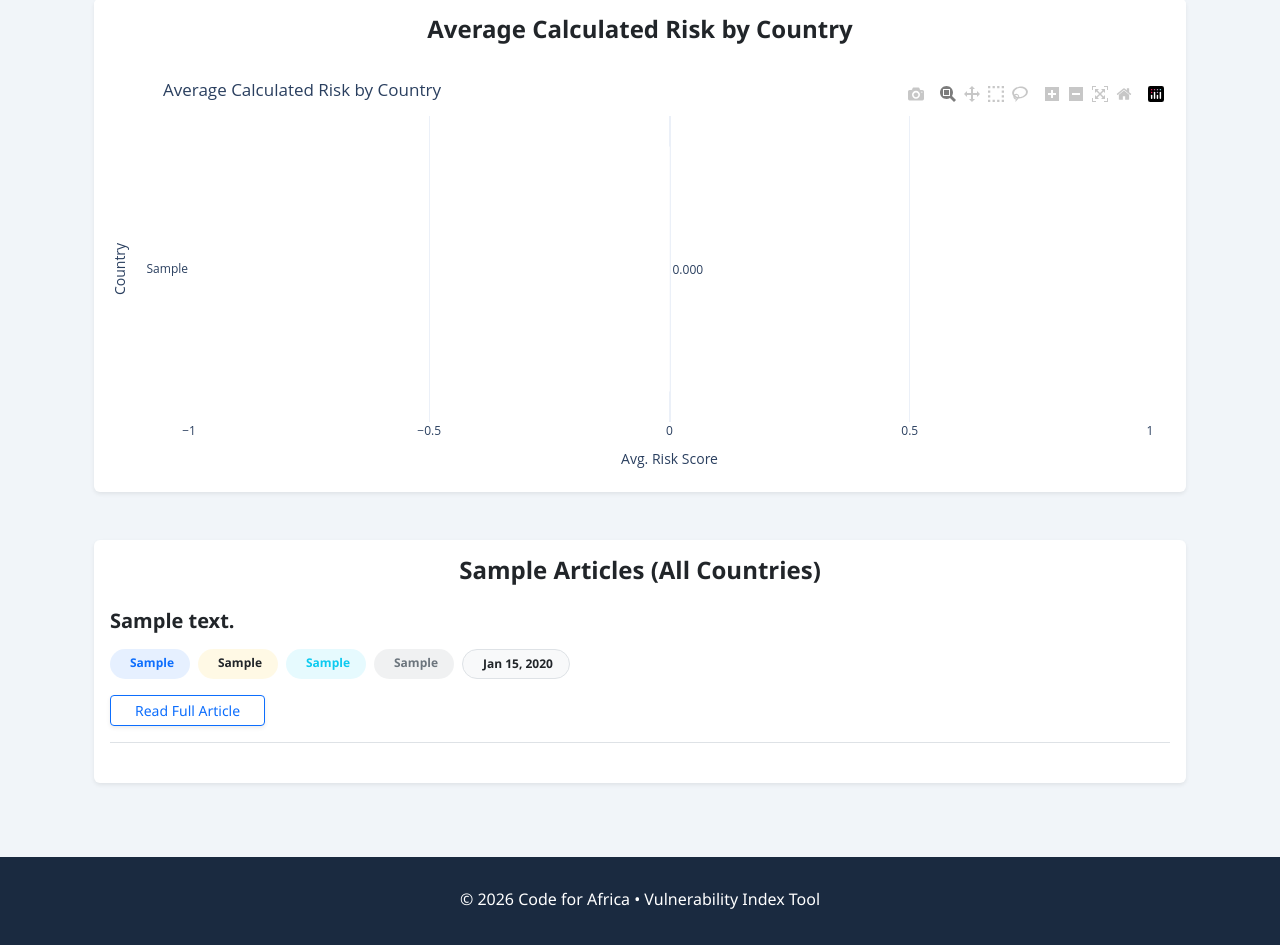
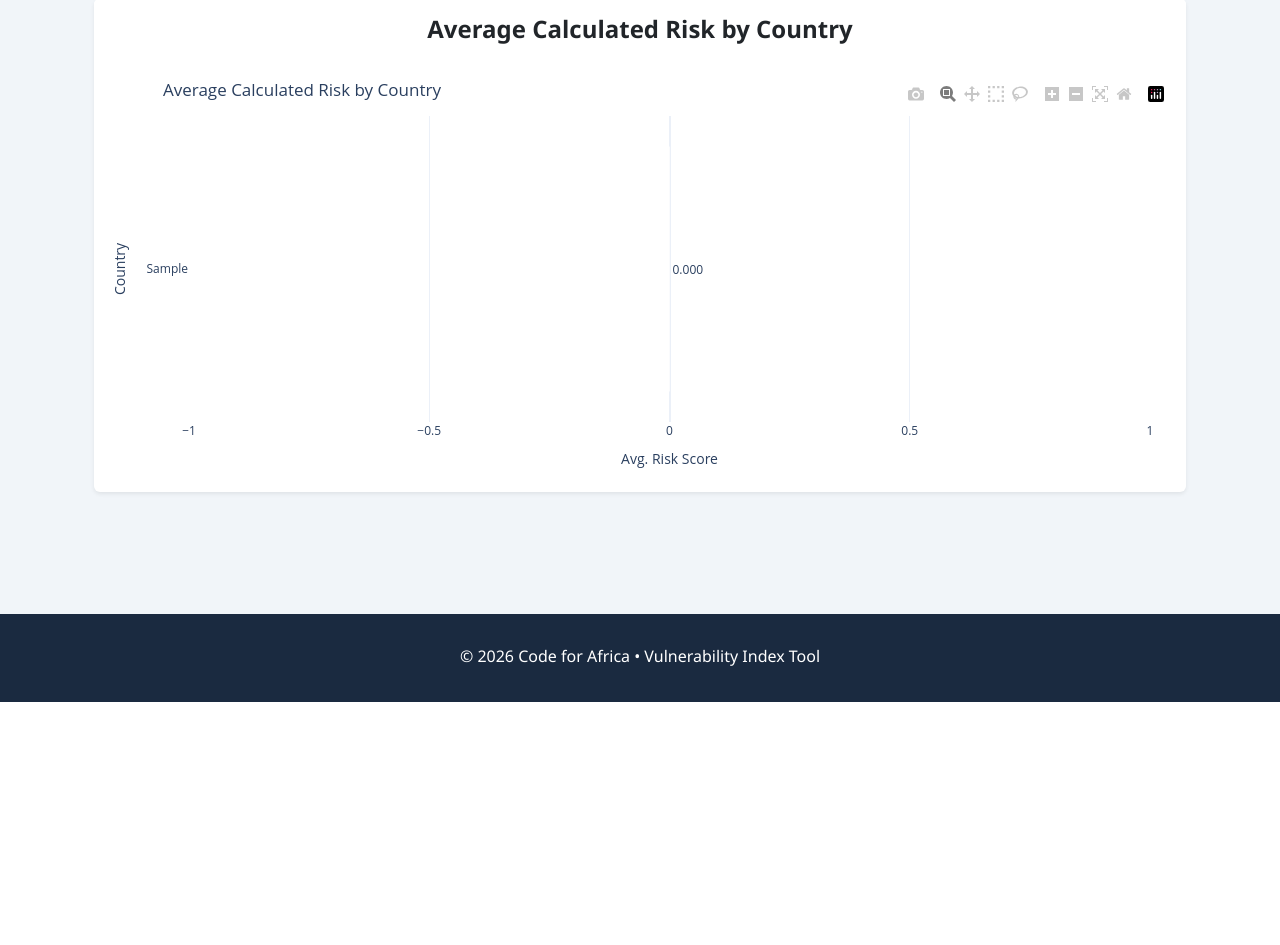
Before and after one commit to CodeForAfrica/VI, a Django app: page /countries/ in a window 1280 px wide. Shown: the part 809-1754 px from the top of the page. After the commit the page ends 1511 px from the top, so only its background shows below. Run offline with Django 4.2, Linux system fonts and the light colour scheme; tables that the repository leaves empty hold one stand-in row (values such as "Sample post"); some libraries are stand-ins or nearby versions.

Commit message:
Update countries.html

```diff
--- a/dashboard/templates/countries.html
+++ b/dashboard/templates/countries.html
@@ -101,52 +101,35 @@
         </div>
     {% endif %}
 
-    <!-- Row 3: Sample Articles -->
-    <div class="row">
+    <!-- Row 3: Filter Controls (Optional, if you have a filter form) -->
+    <!-- You might want to add a filter section here if users can select a country -->
+    <!-- Example filter section (adjust based on your actual filter mechanism) -->
+    <!--
+    <div class="row mb-4">
         <div class="col-12">
             <div class="card shadow-sm border-0">
-                <div class=" text-center border-bottom-0 pt-3">
-                    <h4 class="fw-bold">Sample Articles ({{ selected_country }})</h4>
-                </div>
                 <div class="card-body">
-                    {% for article in sample_articles %}
-                    <div class="mb-4 pb-3 border-bottom">
-                        <h5 class="fw-bold text-dark mb-3">{{ article.article_text|truncatewords:18 }}</h5>
-
-                        <div class="d-flex flex-wrap gap-2 mb-3">
-                            <span class="badge rounded-pill bg-primary bg-opacity-10 text-primary px-3 py-2">
-                                <i class="bi bi-geo-alt-fill me-1"></i> {{ article.target_country }}
-                            </span>
-
-                            <span class="badge rounded-pill bg-warning bg-opacity-10 text-dark px-3 py-2">
-                                <i class="bi bi-person-fill me-1"></i> {{ article.inferred_actor }}
-                            </span>
-
-                            <span class="badge rounded-pill bg-info bg-opacity-10 text-info px-3 py-2">
-                                <i class="bi bi-shield-shaded me-1"></i> {{ article.strategic_intent|title }}
-                            </span>
-
-                            <!-- Optionally show tone and posting time -->
-                            <span class="badge rounded-pill bg-secondary bg-opacity-10 text-secondary px-3 py-2">
-                                <i class="bi bi-megaphone-fill me-1"></i> {{ article.tone|title }}
-                            </span>
-                            <span class="badge rounded-pill bg-light text-dark border px-3 py-2">
-                                <i class="bi bi-calendar-event me-1"></i> {{ article.posting_time|date:"M d, Y" }}
-                            </span>
+                    <form method="get">
+                        <div class="row align-items-center">
+                            <div class="col-md-4">
+                                <label for="country_filter" class="form-label">Select Country:</label>
+                                <select name="country" id="country_filter" class="form-select">
+                                    <option value="">All Countries</option>
+                                    {% for country in african_countries %}
+                                    <option value="{{ country }}" {% if selected_country == country %}selected{% endif %}>{{ country }}</option>
+                                    {% endfor %}
+                                </select>
+                            </div>
+                            <div class="col-md-2">
+                                <button type="submit" class="btn btn-primary w-100">Filter</button>
+                            </div>
                         </div>
-
-                        <a href="{{ article.url }}" target="_blank" class="btn btn-sm btn-outline-primary px-4 shadow-sm">
-                            Read Full Article
-                        </a>
-                    </div>
-                    {% empty %}
-                    <div class="text-center py-5">
-                        <p class="text-muted fs-5">No sample articles available for the current selection.</p>
-                    </div>
-                    {% endfor %}
+                    </form>
                 </div>
             </div>
         </div>
     </div>
+    -->
+
 </div>
 {% endblock %}
```
